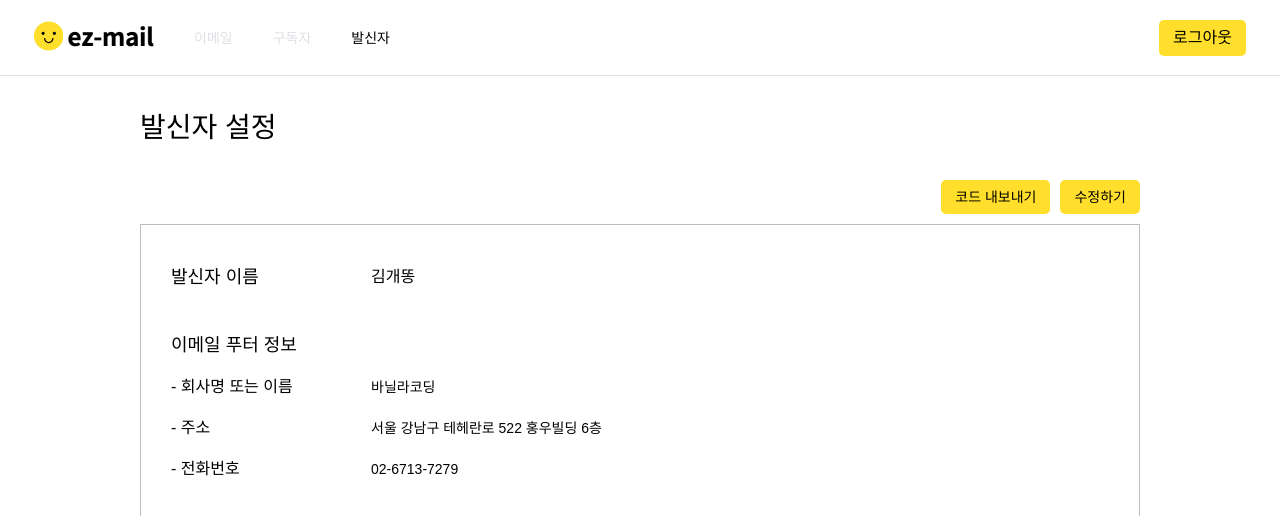
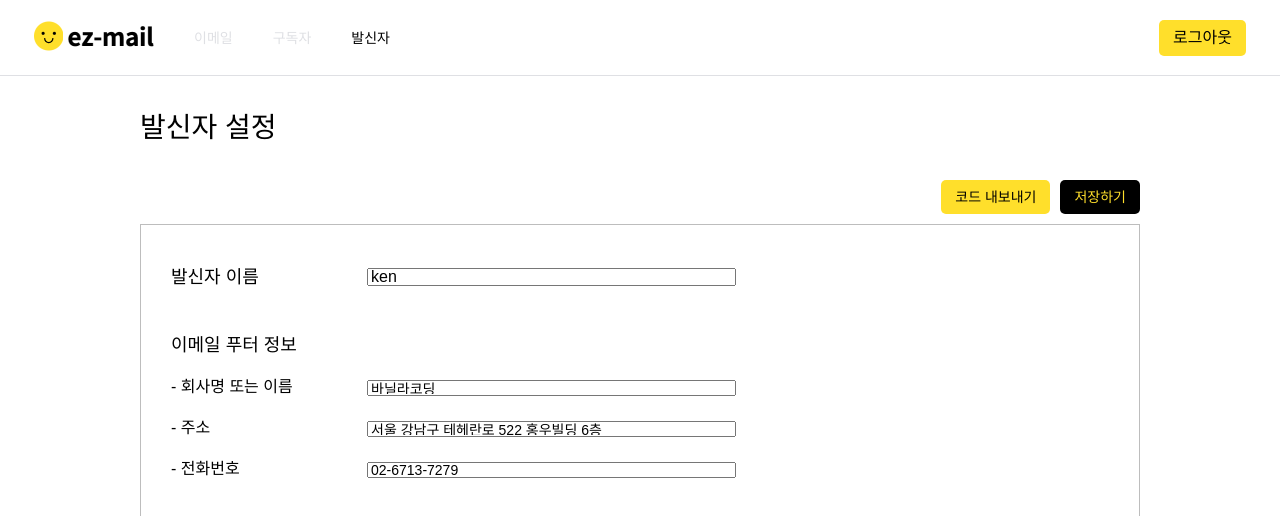
Before and after one commit to ez-mail/ez-mail-client-web, a React (Create React App) app: page /sender in a window 1280 px wide. Both pictures are taken after a click on the button "수정하기". Shown: the top 516 px of the page. Built offline with nearby package versions, Linux system fonts and the light colour scheme.

Commit message:
feat: 발신자 설정 페이지 추가
- 발신자 설정 페이지를 추가했습니다.
- 발신자 정보 수정 기능을 추가했습니다.
- 리액트 쿼리와 리코일은 도입 전입니다.

```diff
--- a/src/pages/Sender.jsx
+++ b/src/pages/Sender.jsx
@@ -1,14 +1,87 @@
-import React from 'react';
+import React, { useState } from 'react';
 import styled from 'styled-components';
 
 export default function Sender() {
+  const [isEditMode, setIsEditMode] = useState(false);
+  const [senderInfo, setSenderInfo] = useState({
+    userName: 'ken',
+    companyName: '바닐라코딩',
+    address: '서울 강남구 테헤란로 522 홍우빌딩 6층',
+    contact: '02-6713-7279',
+  });
+
   const handleCodeButtonClick = () => {
     console.log('코드 내보내기 버튼 클릭');
   };
 
   const handleModifyButtonClick = () => {
-    console.log('수정하기 버튼 클릭');
+    setIsEditMode(true);
   };
+
+  const handleSaveButtonClick = () => {
+    setIsEditMode(false);
+  };
+
+  const handleInputChange = e => {
+    const newSenderInfo = {
+      ...senderInfo,
+      [e.target.name]: e.target.value,
+    };
+
+    setSenderInfo(newSenderInfo);
+  };
+
+  if (isEditMode) {
+    return (
+      <section>
+        <MainContainer>
+          <Title>발신자 설정</Title>
+          <ButtonContainer>
+            <CodeButton onClick={handleCodeButtonClick}>
+              코드 내보내기
+            </CodeButton>
+            <SaveButton onClick={handleSaveButtonClick}>저장하기</SaveButton>
+          </ButtonContainer>
+          <SenderInfoContainer>
+            <SenderNameTitle>발신자 이름</SenderNameTitle>
+            <SenderNameInput
+              type="text"
+              id="userName"
+              name="userName"
+              value={senderInfo.userName}
+              onChange={handleInputChange}
+            />
+            <Spacer />
+            <EmailFooterTitle>이메일 푸터 정보</EmailFooterTitle>
+            <EmailFooterItemTitle>- 회사명 또는 이름</EmailFooterItemTitle>
+            <FooterInput
+              type="text"
+              id="companyName"
+              name="companyName"
+              value={senderInfo.companyName}
+              onChange={handleInputChange}
+            />
+            <EmailFooterItemTitle>- 주소</EmailFooterItemTitle>
+            <FooterInput
+              type="text"
+              id="address"
+              name="address"
+              value={senderInfo.address}
+              onChange={handleInputChange}
+            />
+            <EmailFooterItemTitle>- 전화번호</EmailFooterItemTitle>
+            <FooterInput
+              type="text"
+              id="contact"
+              name="contact"
+              value={senderInfo.contact}
+              onChange={handleInputChange}
+            />
+          </SenderInfoContainer>
+        </MainContainer>
+      </section>
+    );
+  }
 
   return (
     <section>
@@ -20,17 +93,17 @@ export default function Sender() {
         </ButtonContainer>
         <SenderInfoContainer>
           <SenderNameTitle>발신자 이름</SenderNameTitle>
-          <SenderNameContent>김개똥</SenderNameContent>
+          <SenderNameContent>{senderInfo.userName}</SenderNameContent>
           <Spacer />
           <EmailFooterTitle>이메일 푸터 정보</EmailFooterTitle>
           <EmailFooterItemTitle>- 회사명 또는 이름</EmailFooterItemTitle>
-          <EmailFooterItemContent>바닐라코딩</EmailFooterItemContent>
+          <EmailFooterItemContent>
+            {senderInfo.companyName}
+          </EmailFooterItemContent>
           <EmailFooterItemTitle>- 주소</EmailFooterItemTitle>
-          <EmailFooterItemContent>
-            서울 강남구 테헤란로 522 홍우빌딩 6층
-          </EmailFooterItemContent>
+          <EmailFooterItemContent>{senderInfo.address}</EmailFooterItemContent>
           <EmailFooterItemTitle>- 전화번호</EmailFooterItemTitle>
-          <EmailFooterItemContent>02-6713-7279</EmailFooterItemContent>
+          <EmailFooterItemContent>{senderInfo.contact}</EmailFooterItemContent>
         </SenderInfoContainer>
       </MainContainer>
     </section>
@@ -73,10 +146,19 @@ const EditButton = styled.button`
   font-weight: 500;
 `;
 
+const SaveButton = styled.button`
+  padding: 10px 14px;
+  border-radius: 5px;
+  background-color: black;
+  color: #ffdf2b;
+  font-size: 0.875rem;
+  font-weight: 500;
+`;
+
 const SenderInfoContainer = styled.main`
   display: grid;
   grid-template-columns: 200px auto;
-  grid-template-rows: repeat(1fr, 6);
+  grid-template-rows: 1fr 30px repeat(1fr, 4);
   align-items: center;
   width: 100%;
   height: 296px;
@@ -113,3 +195,20 @@ const EmailFooterItemContent = styled.div`
   font-size: 0.875rem;
   font-weight: 400;
 `;
+
+const SenderNameInput = styled.input`
+  position: relative;
+  left: -4px;
+  width: 50%;
+  height: 18px;
+  font-size: 1rem;
+`;
+
+const FooterInput = styled.input`
+  position: relative;
+  top: 1px;
+  left: -4px;
+  width: 50%;
+  height: 16px;
+  font-size: 0.875rem;
+`;
```
